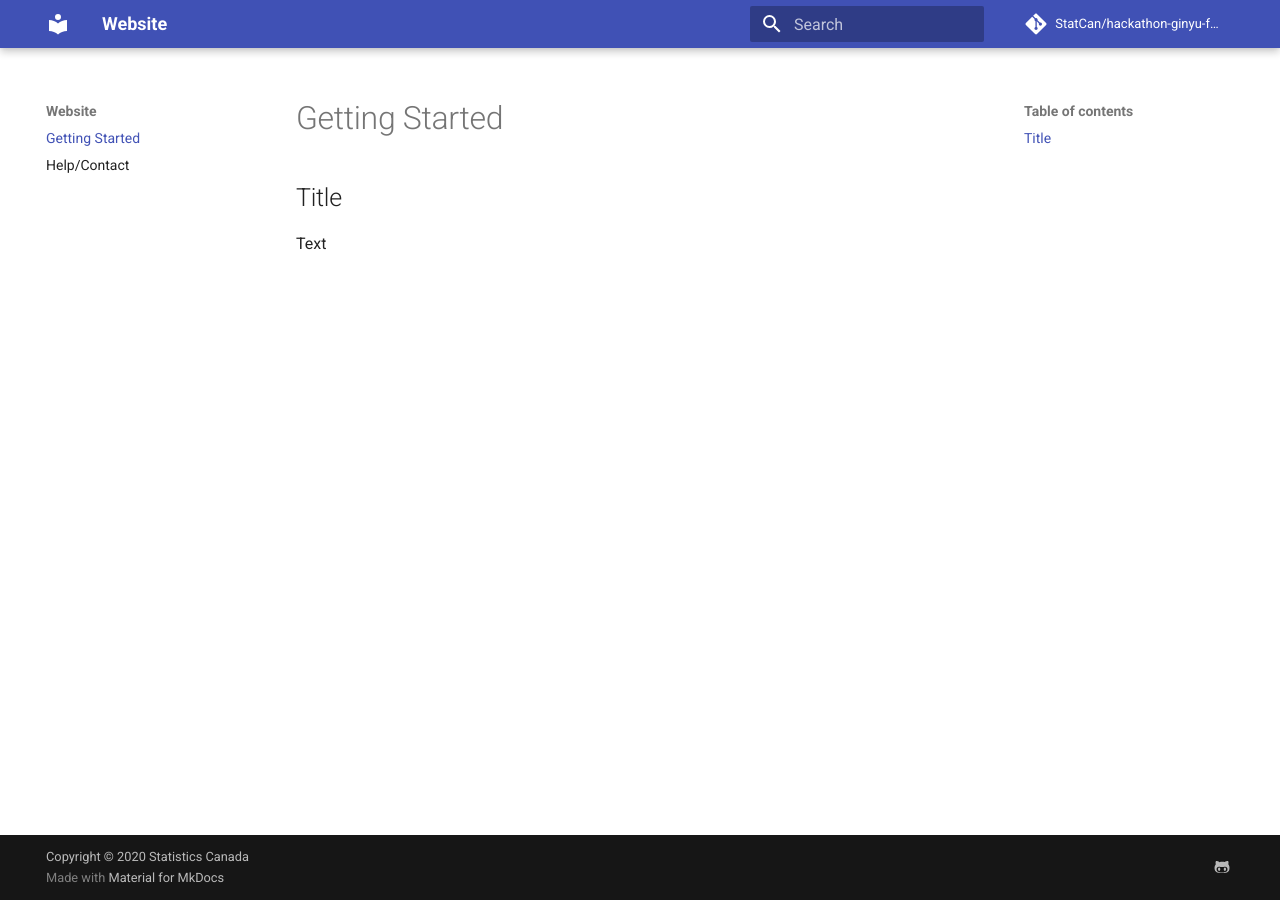
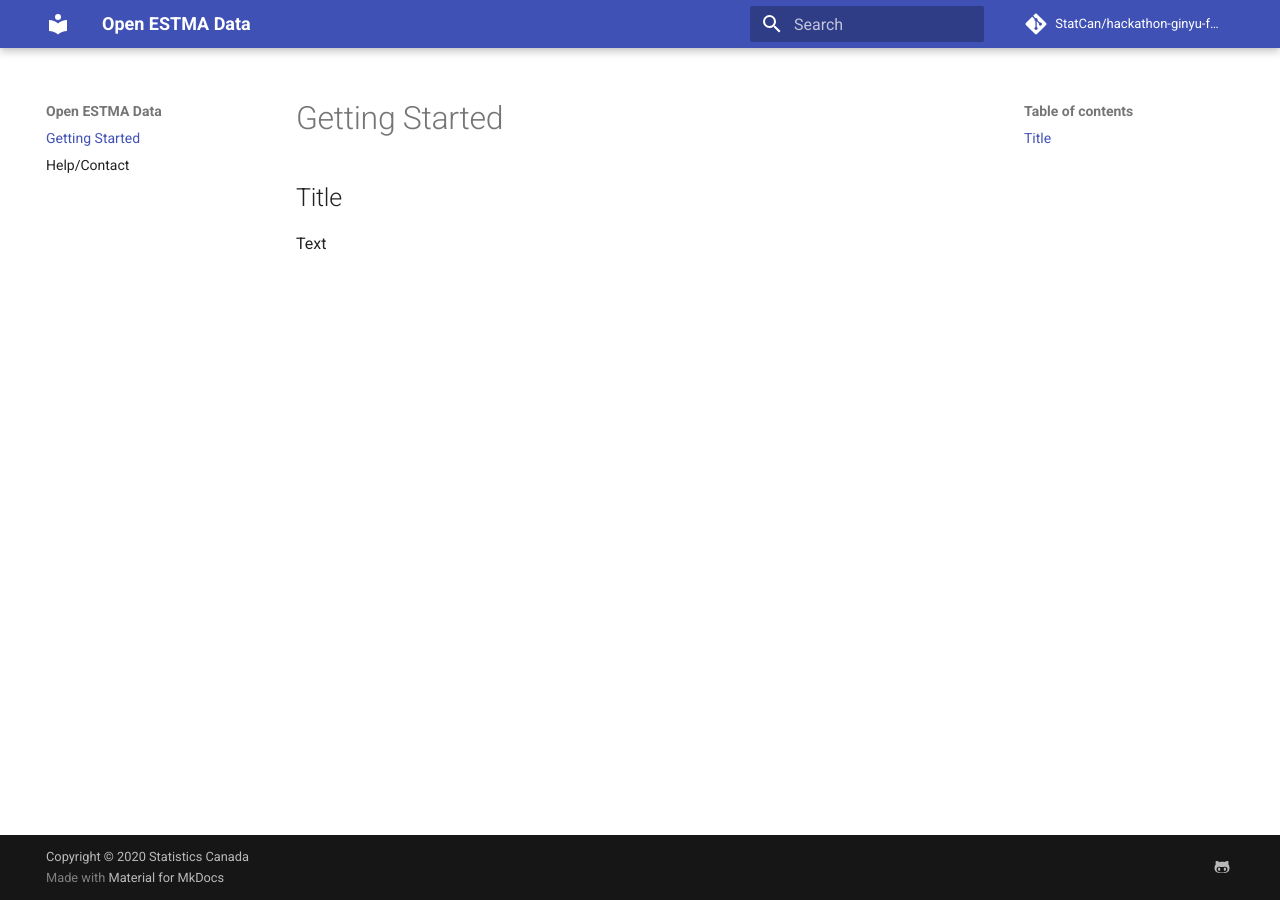
Before and after one commit to StatCan/hackathon-ginyu-force, an MkDocs documentation site: the page built from docs/index.md, in a window 1280 px wide. Built offline with MkDocs 1.6.1 and Material for MkDocs 9.7.7, drawn with Linux system fonts in a browser that asks for light colours; comment, search, counter and statistics services are not loaded.

Commit message:
Update mkdocs.yml

```diff
--- a/mkdocs.yml
+++ b/mkdocs.yml
@@ -1,4 +1,4 @@
-site_name: Website
+site_name: Open ESTMA Data
 site_url: https://statcan.github.io/hackathon-ginyu-force
 site_description:
 copyright: Copyright &copy; 2020 Statistics Canada
```
